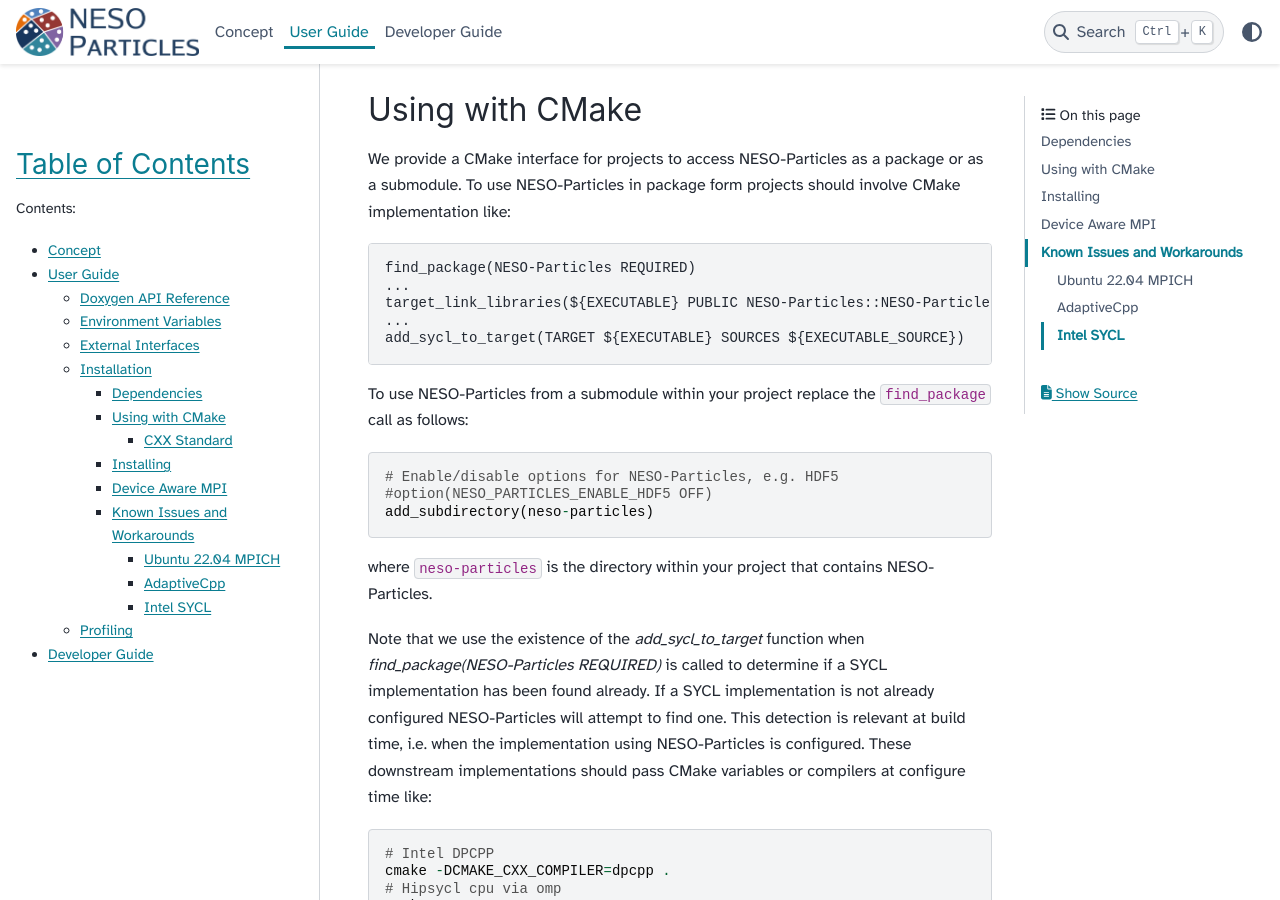
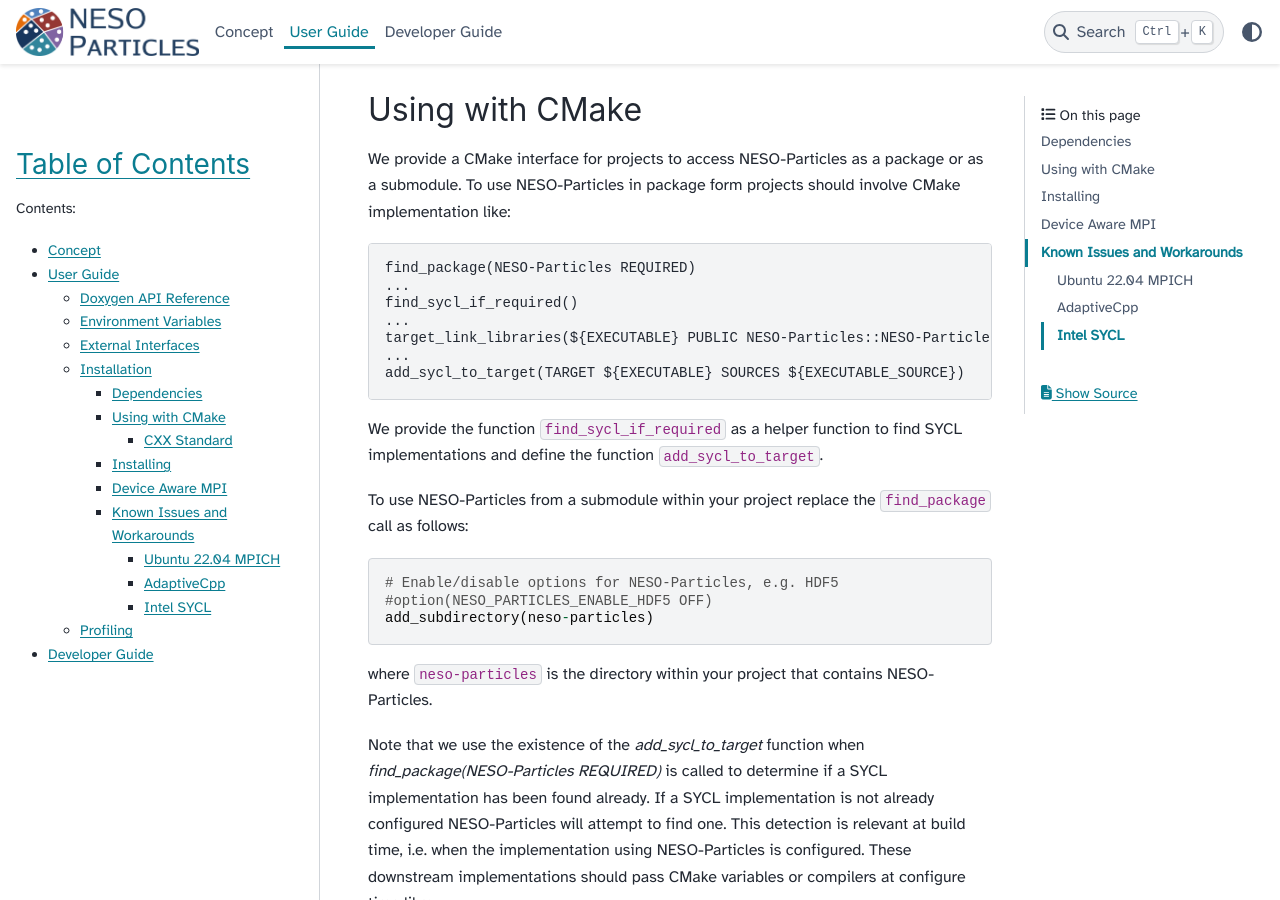
Before and after one commit to ExCALIBUR-NEPTUNE/NESO-Particles, a Sphinx documentation site: the page built from docs/sphinx/source/guide-user/installation.rst, in a window 1280 px wide and 900 px high, scrolled down 522 px. Built offline with Sphinx 7.4.7 and the PyData theme 0.15.4, drawn with Linux system fonts in a browser that asks for light colours.

Commit message:
Hotfix docs to include the call to find_sycl_if_required().

```diff
--- a/docs/sphinx/source/guide-user/installation.rst
+++ b/docs/sphinx/source/guide-user/installation.rst
@@ -20,10 +20,13 @@ To use NESO-Particles in package form projects should involve CMake implementati
 
     find_package(NESO-Particles REQUIRED)
     ...
+    find_sycl_if_required()
+    ...
     target_link_libraries(${EXECUTABLE} PUBLIC NESO-Particles::NESO-Particles)
     ...
     add_sycl_to_target(TARGET ${EXECUTABLE} SOURCES ${EXECUTABLE_SOURCE})
 
+We provide the function ``find_sycl_if_required`` as a helper function to find SYCL implementations and define the function ``add_sycl_to_target``.
 
 To use NESO-Particles from a submodule within your project replace the ``find_package`` call as follows:
 ::
```
